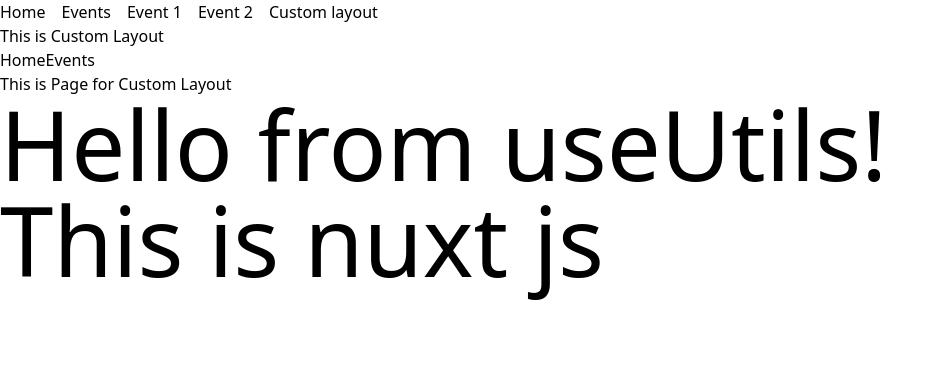
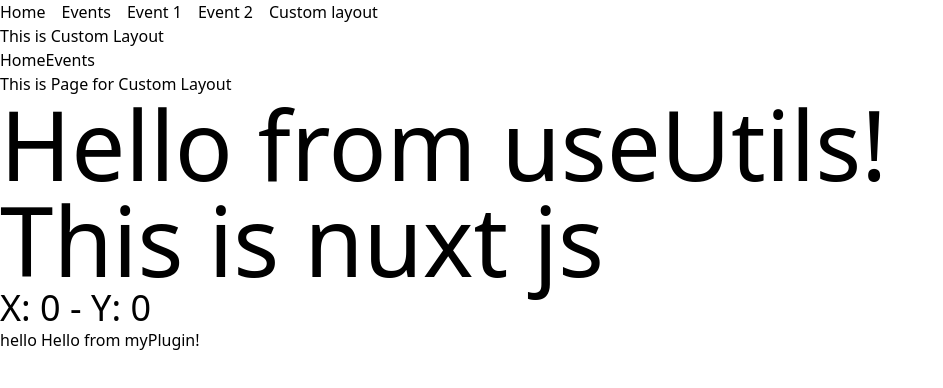
Before and after one commit to shahinamen/nuxt-project, a Nuxt app: page /custom in a window 1280 px wide. Shown: the top 388 px of the page, without its empty margins (0-943 px from the left). Built offline with nearby package versions, Linux system fonts and the light colour scheme.

Commit message:
plugin used

```diff
--- a/app/pages/custom.vue
+++ b/app/pages/custom.vue
@@ -3,11 +3,16 @@ definePageMeta({
   layout: "custom",
 });
 
+import { useMouse } from '@vueuse/core'
+
 const { sayHello, capitalize } = useUtils();
-
+const { x, y } = useMouse();
+const nuxtApp = useNuxtApp();
 </script>
 <template>
   <p>This is Page for Custom Layout</p>
   <h1 class="text-8xl">{{ sayHello() }}</h1>
   <h1 class="text-8xl">{{ capitalize('this is nuxt js') }}</h1>
+  <h1 class="text-4xl">X: {{ x }} - Y: {{ y }}</h1>
+  <h1>hello {{ nuxtApp.$hello }}</h1>
 </template>
--- /dev/null
+++ b/app/plugins/myPlugin.js
@@ -0,0 +1,9 @@
+export default defineNuxtPlugin((nuxtApp) => {
+    nuxtApp.provide('useUtils', useUtils());
+    console.log(nuxtApp);
+    return {
+        provide: {
+            hello: 'Hello from myPlugin!'
+        }
+    }
+    });
--- a/package.json
+++ b/package.json
@@ -11,6 +11,7 @@
   },
   "dependencies": {
     "@tailwindcss/vite": "^4.1.11",
+    "@vueuse/core": "^13.5.0",
     "nuxt": "^4.0.0",
     "sass": "^1.89.2",
     "tailwindcss": "^4.1.11",
```
Also changed, not shown: 1 other file (tests, documents, lock files or other folders).
